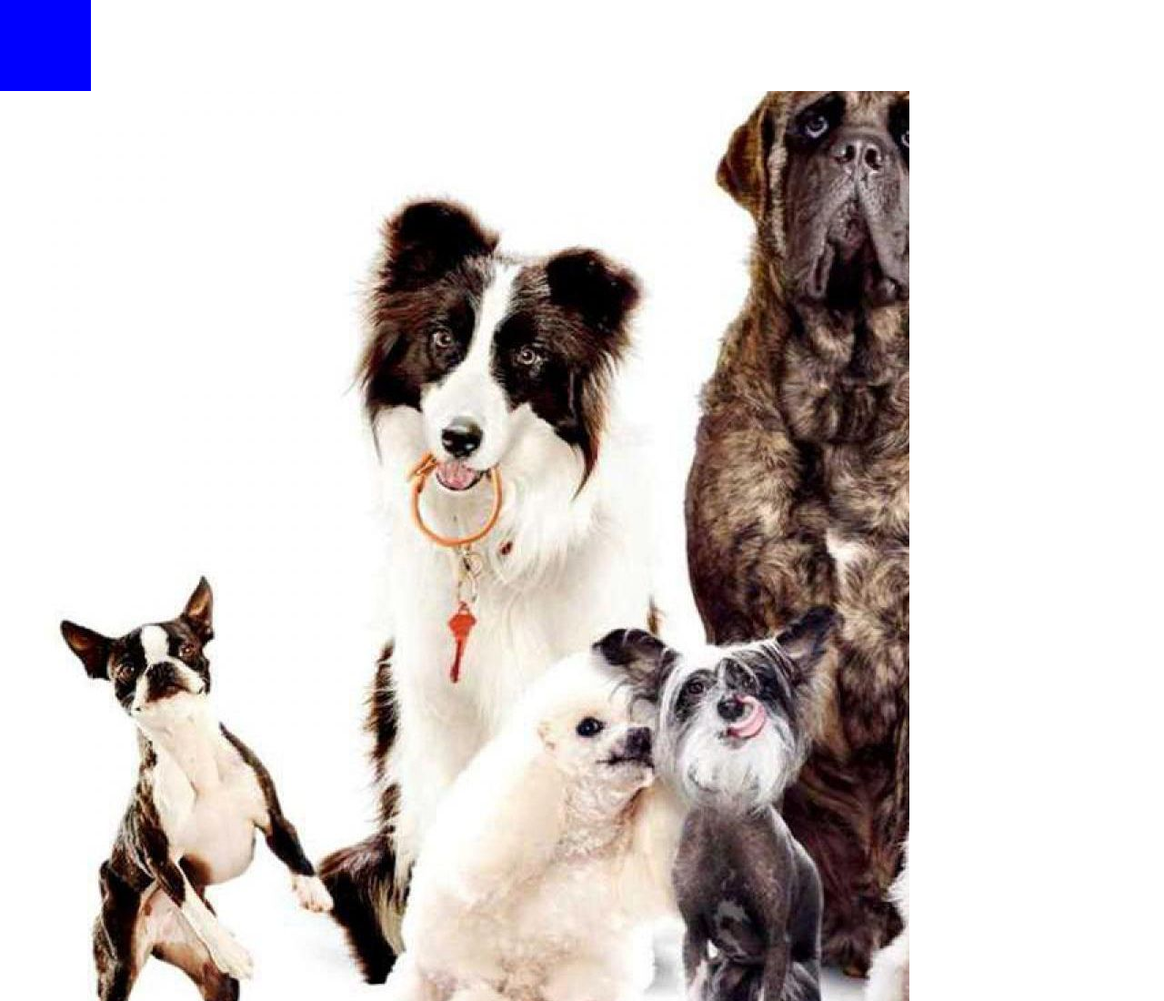
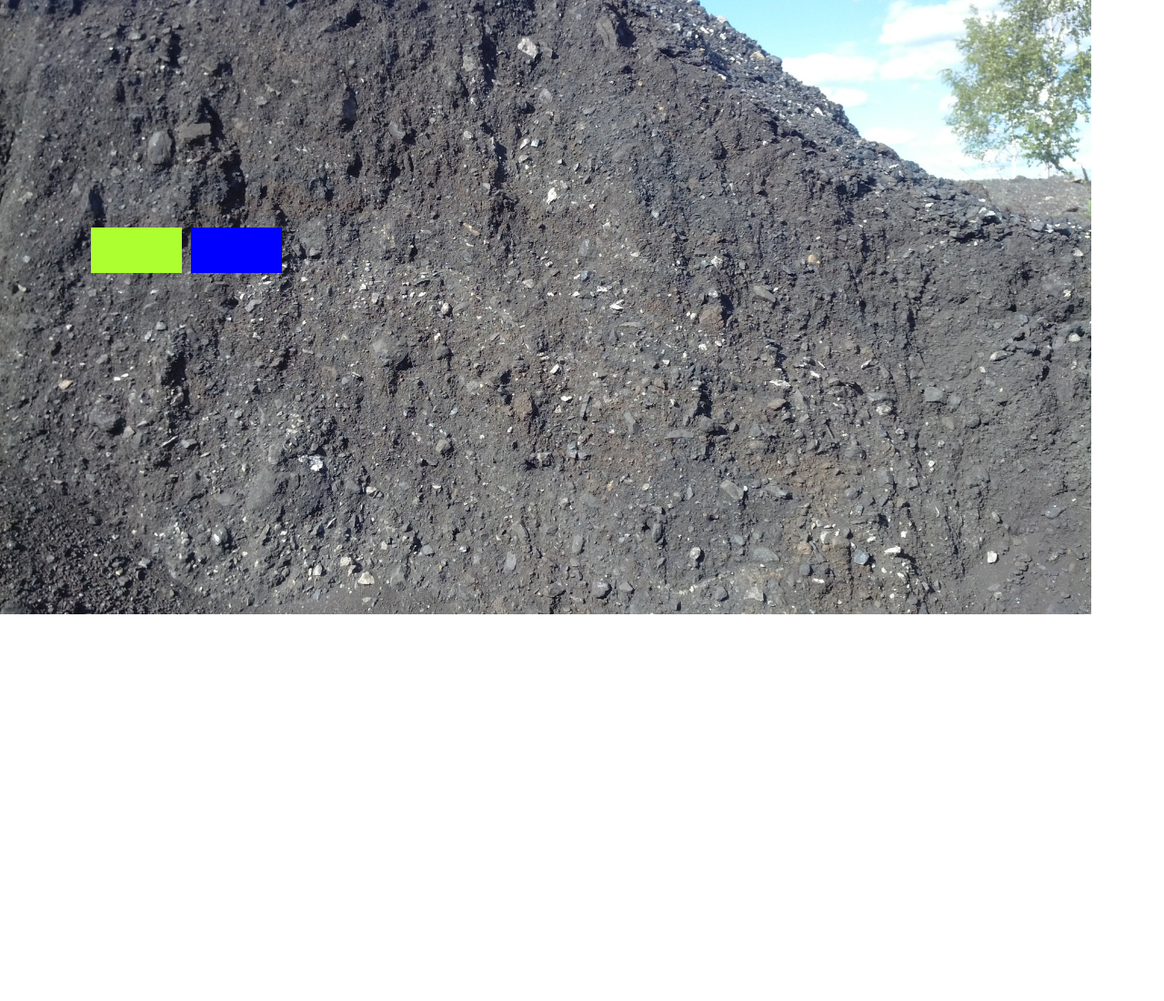
Before and after one commit to AvAValera/web, a plain HTML site: page Cards/index.html in a window 1280 px wide. Shown: the whole page at 91% size. After the commit the page ends 800 px from the top, so only its background shows below. Drawn offline with Linux system fonts and the light colour scheme.

Commit message:
edit card block

```diff
--- a/Cards/index.html
+++ b/Cards/index.html
@@ -8,10 +8,11 @@
 </head>
 <body>
     <div class="background">
-        <div class="but"></div>
-        <div class="background__block">
-
-        </div>
+        <div class="btn1"></div>
+        <div class="btn2"></div>
+        <img class="img1" src="img/birds.jpg" alt="">
+        <img class="img2" src="img/dogs.jpg" alt="">
+        <img class="img3" src="img/ground.jpg" alt="">
     </div>
 
 </body>
--- a/Cards/style.css
+++ b/Cards/style.css
@@ -3,33 +3,44 @@
     margin: 0;
     padding: 0;
 }
-
-.background__block{
-    width: 1000px;
-    height: 1000px;
-    background-image: url(img/birds.jpg);
+.background{
+}
+.background img{
+    width: 1200px;
+    position: absolute;
+    opacity: 0;
+    z-index: 1;
     transition: 1s linear;
     -webkit-transition: 1s linear;
     -moz-transition: 1s linear;
     -ms-transition: 1s linear;
     -o-transition: 1s linear;
 }
-.but{
-    position: relative;
+.background img:last-child{
+    opacity: 1;
+    z-index: 0;
+}
+.btn1{
+    position: absolute;
     width: 100px;
-    height: 100px;
+    height: 50px;
+    background-color: greenyellow;
+    left: 100px;
+    bottom: 500px;
+    z-index: 2;
+}
+.btn2{
+    position: absolute;
+    width: 100px;
+    height: 50px;
     background-color: blue;
-    transition: 1s linear;
-    -webkit-transition: 1s linear;
-    -moz-transition: 1s linear;
-    -ms-transition: 1s linear;
-    -o-transition: 1s linear;
+    left: 210px;
+    bottom: 500px;
+    z-index: 2;
 }
-.but:hover ~ .background__block{
-    background-image: url(img/dogs.jpg);
-    transition: 1s linear;
-    -webkit-transition: 1s linear;
-    -moz-transition: 1s linear;
-    -ms-transition: 1s linear;
-    -o-transition: 1s linear;
+.btn1:hover ~ .img1{
+    opacity: 1;
 }
+.btn2:hover ~ .img2{
+    opacity: 1;
+}
```
